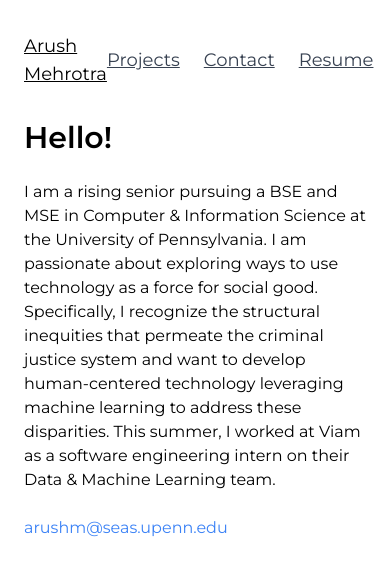
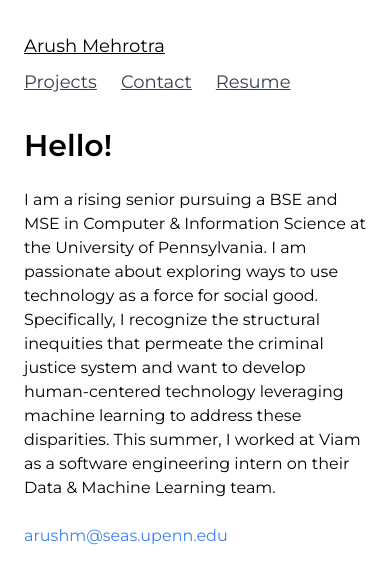
Before and after one commit to arush-mehrotra/portfolio, a Next.js app: page / in a window 390 px wide. Shown: the top 584 px of the page. Built offline with nearby package versions, Linux system fonts and the light colour scheme.

Commit message:
formatting

```diff
--- a/app/page.tsx
+++ b/app/page.tsx
@@ -9,14 +9,12 @@ const navigation = [
 export default function Home() {
   return (
     <div className="min-h-screen bg-white text-black px-6 md:px-16 py-8">
-      {/* Navigation */}
-      <nav className="flex items-center justify-between mb-8">
-        {/* Logo/Name */}
-        <Link href={"/"} className="text-lg underline">
+      <nav className="flex flex-wrap items-center justify-between mb-8">
+        <Link href="/" className="text-lg underline mb-2 md:mb-0">
           Arush Mehrotra
         </Link>
         {/* Navigation Links */}
-        <ul className="flex items-center space-x-6">
+        <ul className="flex flex-wrap items-center space-x-6">
           {navigation.map((item) => (
             <li key={item.name}>
               <Link
--- a/app/projects/page.tsx
+++ b/app/projects/page.tsx
@@ -60,9 +60,7 @@ const projects = [
 export default function Projects() {
   return (
     <div className="min-h-screen bg-white text-black px-6 md:px-16 py-8">
-      {/* Navigation */}
       <nav className="flex flex-wrap items-center justify-between mb-8">
-        {/* Logo/Name */}
         <Link href="/" className="text-lg underline mb-2 md:mb-0">
           Arush Mehrotra
         </Link>
```
